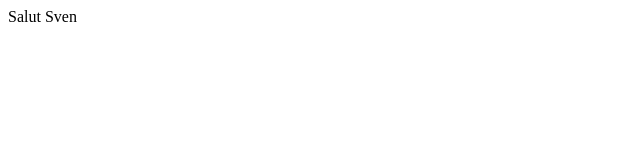
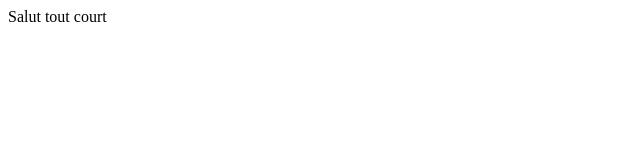
Before and after one commit to metrovelib/codehtml, a plain HTML site: page index.html in a window 1280 px wide. Shown: the full height of the page, 0-640 px from the left. Drawn offline with Linux system fonts and the light colour scheme.

Commit message:
Petite modif

```diff
--- a/index.html
+++ b/index.html
@@ -3,6 +3,6 @@
 <title>Metro ou Velib ?</title>
 </head>
 <body>
-Salut Sven
+Salut tout court
 </body>
 </html>
```
